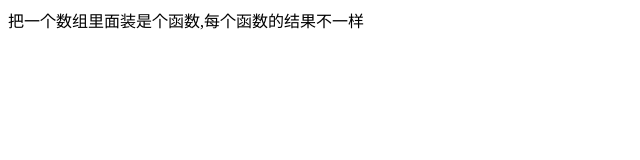
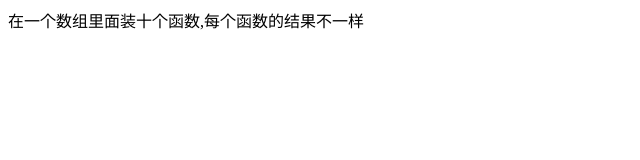
Before and after one commit to chaonsf/coderToProgramer, a plain HTML site: page 闭包/function.html in a window 1280 px wide. Shown: the full height of the page, 0-640 px from the left. Drawn offline with Linux system fonts and the light colour scheme.

Commit message:
Update function.html

```diff
--- a/闭包/function.html
+++ b/闭包/function.html
@@ -7,7 +7,7 @@
     <title>Document</title>
 </head>
 <body>
-    把一个数组里面装是个函数,每个函数的结果不一样
+    在一个数组里面装十个函数,每个函数的结果不一样
 </body>
 <script>
       function test(){
```
